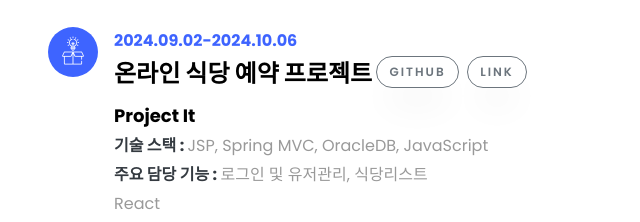
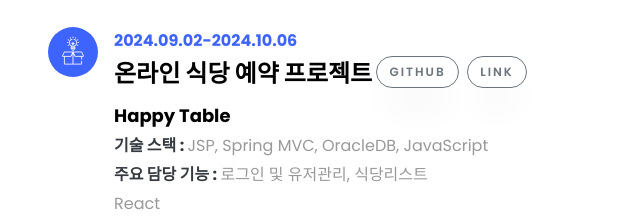
Before and after one commit to poty7877/poty7877.github.io, a plain HTML site: page index.html in a window 1280 px wide. Shown: the part 3598-3820 px from the top of the page, 322-962 px from the left. Drawn offline with Linux system fonts and the light colour scheme; files whose address does not match are found by name.

Commit message:
Update index.html

```diff
--- a/index.html
+++ b/index.html
@@ -440,7 +440,7 @@
 											href="http://ysy.tplinkdns.com:80/">Link</a>
 									</div>
 								</div>
-								<span class="position">Project It</span>
+								<span class="position">Happy Table</span>
 								<div> <b class="text-dark">기술 스택 : </b>JSP, Spring MVC, OracleDB, JavaScript
 								</div>
 								<div> <b class="text-dark">주요 담당 기능 : </b> 로그인 및 유저관리, 식당리스트 </div>
```
